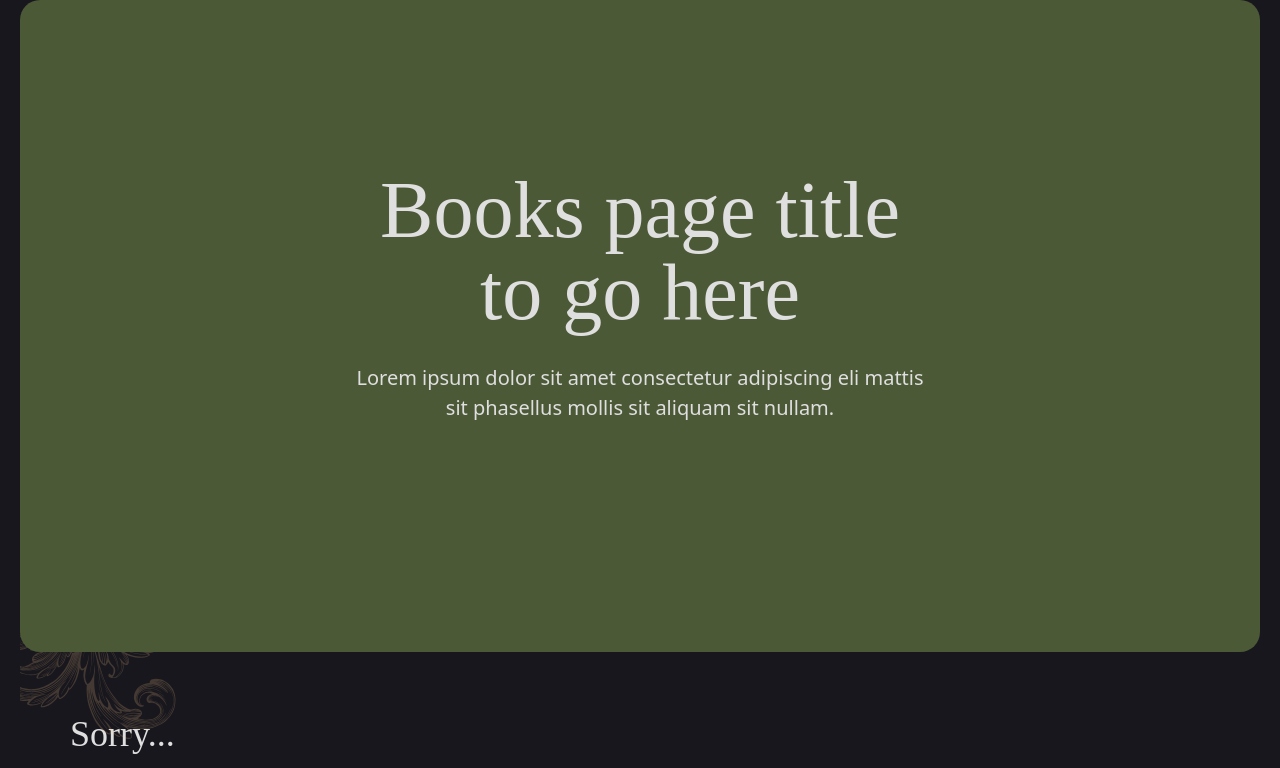
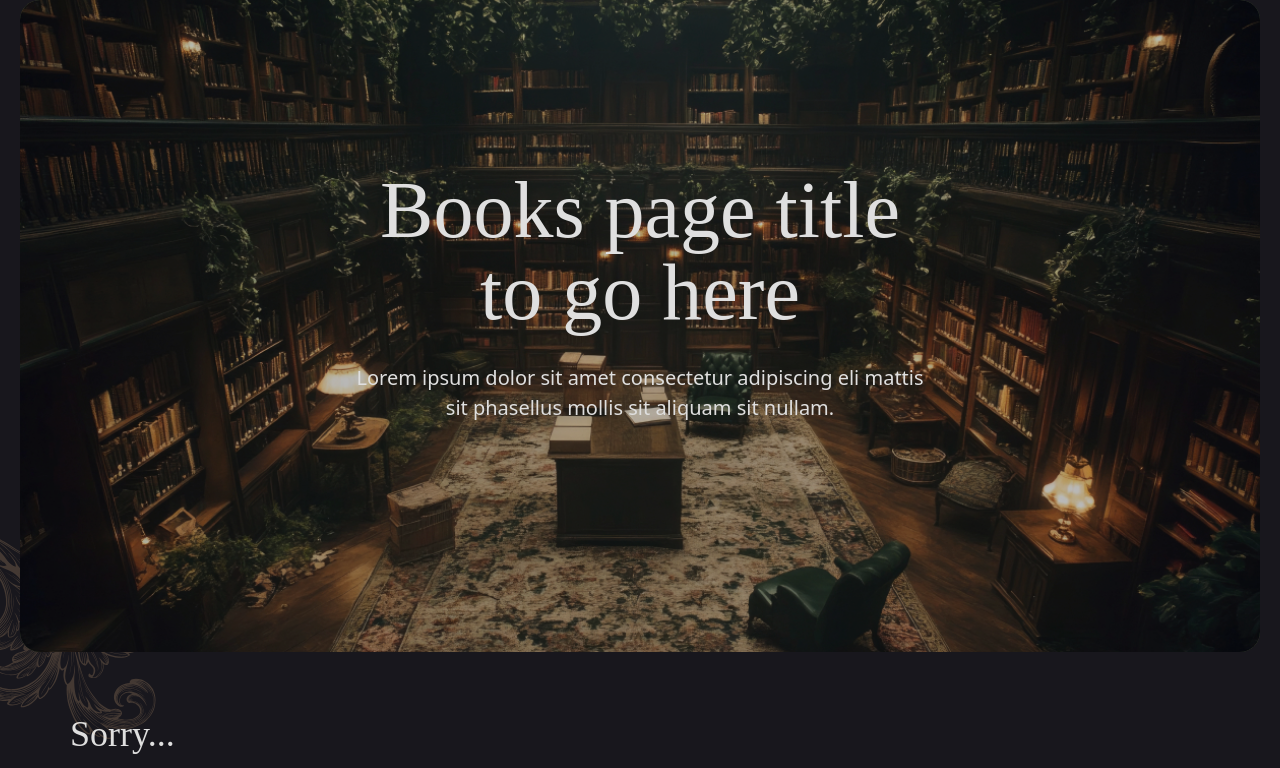
Before and after one commit to jordancrouch/read-between-the-vines, a Django app: page /books/ in a window 1280 px wide. Shown: the part 114-882 px from the top of the page. Run offline with Django 4.2, Linux system fonts and the light colour scheme; data that the repository does not hold is empty; some libraries are stand-ins or nearby versions; some web fonts are replaced.

Commit message:
Feat: add books archive, hero image styles

```diff
--- a/books/templates/books/index.html
+++ b/books/templates/books/index.html
@@ -3,14 +3,24 @@
 {% block content %}
     <!-- Books content -->
     <!-- Books hero -->
-    <section id="books-hero" class="hero mx-3" aria-label="Hero section">
+    <section id="books-hero" class="hero" aria-label="Hero section">
+        <div class="hero-container mx-3">
             <div class="container-xxl hero-container bg-green">
+                <div class="hero-bg-img-container">
+                    <img srcset="{% static 'images/books-hero-mobile.jpg' %} 390w,
+                                 {% static 'images/books-hero-desktop.jpg' %} 1220w"
+                         sizes="(max-width: 600px) 390px,
+                                1220px"
+                         src="{% static 'images/books-hero-desktop.jpg' %}"
+                         alt="A large dark academia themed library with bookshelves on each wall, lined with foliage and a desk and seating in the middle of the room">
+                </div>
                 <div class="hero-content-container d-flex align-items-center">
                     <div class="hero-content d-flex flex-column justify-content-center align-items-center">
                         <h1 class="text-center mb-4">Books page title to go here</h1>
                         <p class="text-center mb-5">
                             Lorem ipsum dolor sit amet consectetur adipiscing eli mattis sit phasellus mollis sit aliquam sit nullam.
                         </p>
+                    </div>
                 </div>
             </div>
         </div>
--- a/books/urls.py
+++ b/books/urls.py
@@ -4,4 +4,5 @@ from . import views
 
 urlpatterns = [
     path("", views.BooksList.as_view(), name="books"),
+    path("archive/", views.BooksArciveList.as_view(), name="books_archive"),
 ]
--- a/books/views.py
+++ b/books/views.py
@@ -20,3 +20,15 @@ class BooksList(generic.ListView):
         context["finished_reading_books"] = get_published_books(category="FR")
 
         return context
+
+
+class BooksArciveList(generic.ListView):
+    queryset = get_published_books(category="FR")
+    template_name = "books/archive.html"
+    context_object_name = "books_archive"
+    paginate_by = 6
+
+    def get_context_data(self, **kwargs):
+        context = super().get_context_data(**kwargs)
+
+        return context
--- a/static/css/style.css
+++ b/static/css/style.css
@@ -219,6 +219,40 @@ h6 {
   left: 0;
   width: 100%;
   height: 100%;
+}
+
+.hero .hero-container .hero-bg-img-container {
+  position: absolute;
+  top: 0;
+  right: 0;
+  bottom: 0;
+  left: 0;
+  width: 100%;
+  height: 100%;
+  border-radius: var(--border-radius);
+  overflow: hidden;
+  z-index: 0;
+}
+
+.hero .hero-container .hero-bg-img-container:before {
+  content: "";
+  position: absolute;
+  top: 0;
+  right: 0;
+  bottom: 0;
+  left: 0;
+  width: 100%;
+  height: 100%;
+  background-color: var(--charcoal);
+  opacity: 0.3;
+  mix-blend-mode: multiply;
+}
+
+.hero .hero-container .hero-bg-img-container img {
+  display: block;
+  width: 100%;
+  height: 100%;
+  object-fit: cover;
 }
 
 .hero .hero-container .hero-content-container {
```
Also changed, not shown: books/templates/books/archive.html (added, +46 -0 lines), static/images/books-hero-desktop.jpg (added), static/images/books-hero-mobile.jpg (added). Lines whose indentation alone changed are shown as unchanged.
